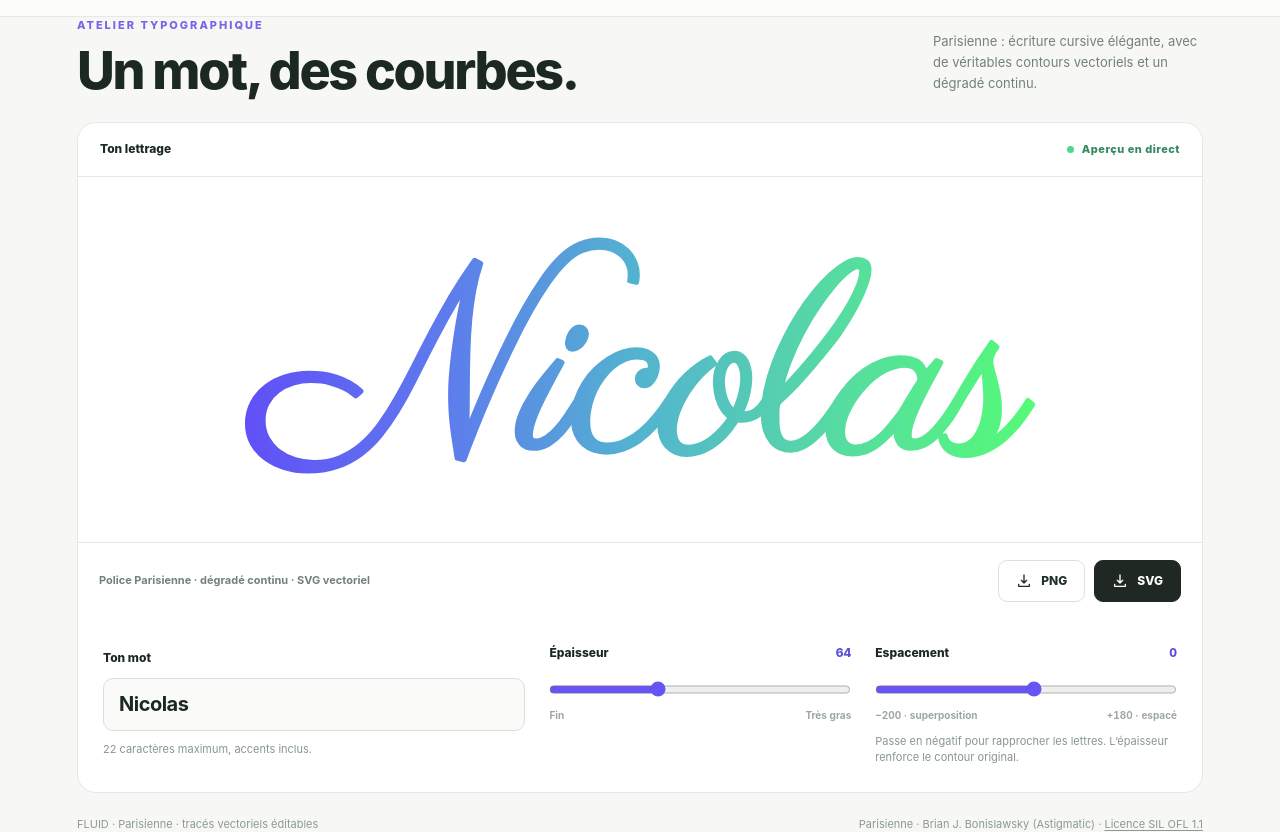
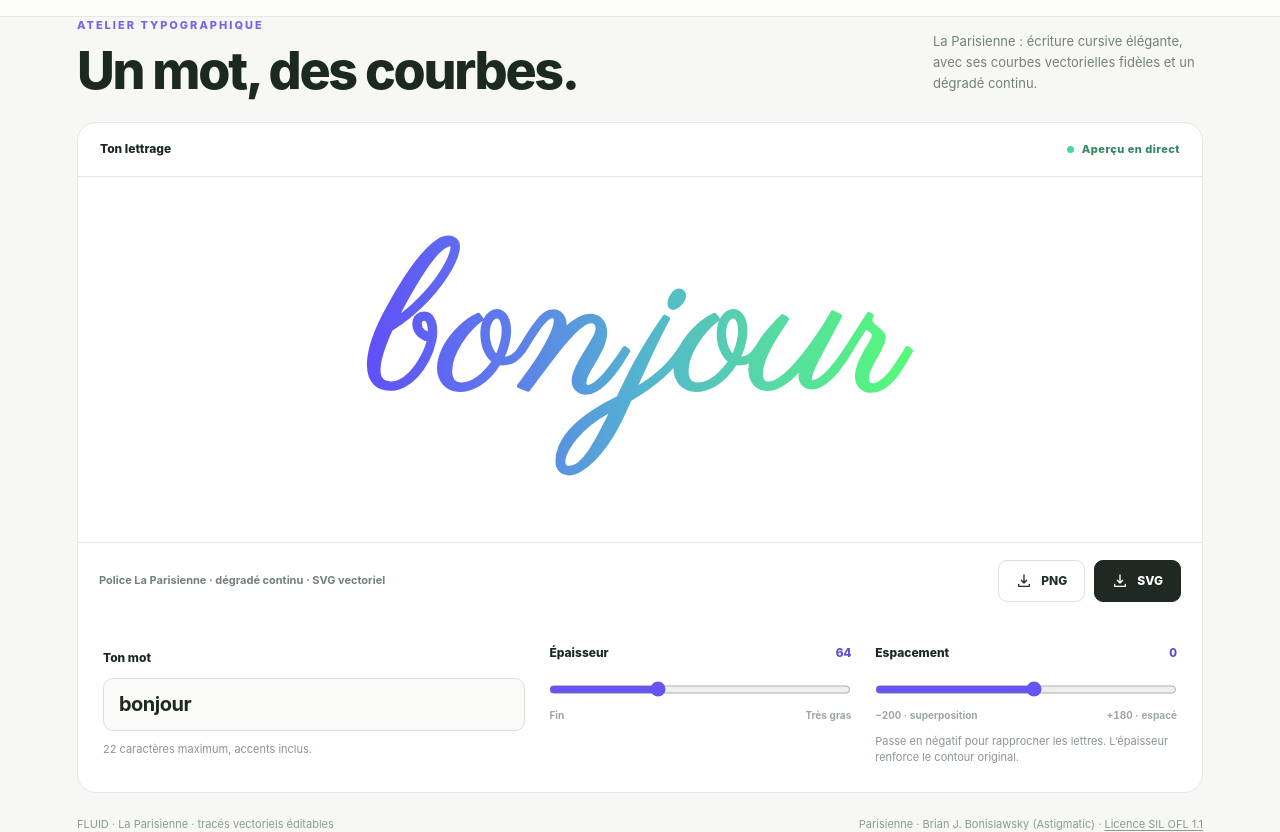
Before and after one commit to nguerin23/fluid-lettering, a plain HTML site: page index.html in a window 1280 px wide. Shown: the part 62-894 px from the top of the page. Drawn offline with Linux system fonts and the light colour scheme.

Commit message:
feat: set Parisienne lettering presentation and bonjour default

```diff
--- a/index.html
+++ b/index.html
@@ -66,30 +66,30 @@
 <body>
 <header><div class="wrap head"><div class="brand"><span class="brand-mark">f</span>fluid<span style="color:#6c58f6">.</span></div><span class="head-note">Vector lettering studio</span></div></header>
 <main class="wrap">
-  <div class="heading"><div><div class="eyebrow">Atelier typographique</div><h1>Un mot, des courbes.</h1></div><p class="subtitle">Parisienne : écriture cursive élégante, avec de véritables contours vectoriels et un dégradé continu.</p></div>
+  <div class="heading"><div><div class="eyebrow">Atelier typographique</div><h1>Un mot, des courbes.</h1></div><p class="subtitle">La Parisienne : écriture cursive élégante, avec ses courbes vectorielles fidèles et un dégradé continu.</p></div>
   <section class="card" aria-label="Éditeur de lettering">
     <div class="canvas-top"><span class="label-title">Ton lettrage</span><span id="liveStatus" class="live" aria-live="polite">Aperçu en direct</span></div>
     <div class="stage" id="stage"><div id="preview" role="img" aria-label="Lettrage vectoriel"><span class="empty">Chargement du tracé…</span></div></div>
-    <div class="stage-bottom"><span class="hint">Police Parisienne · dégradé continu · SVG vectoriel</span><div class="actions">
+    <div class="stage-bottom"><span class="hint">Police La Parisienne · dégradé continu · SVG vectoriel</span><div class="actions">
       <button id="downloadPNG" class="btn" type="button"><svg viewBox="0 0 24 24" aria-hidden="true"><path d="M12 3v12m-4-4 4 4 4-4M4 17v3h16v-3"/></svg>PNG</button>
       <button id="downloadSVG" class="btn primary" type="button"><svg viewBox="0 0 24 24" aria-hidden="true"><path d="M12 3v12m-4-4 4 4 4-4M4 17v3h16v-3"/></svg>SVG</button>
     </div></div>
     <div class="editor">
-      <div class="control word"><label for="word">Ton mot</label><input id="word" type="text" maxlength="22" autocomplete="off" spellcheck="false" value="Nicolas" placeholder="Écris ici…"><p class="note">22 caractères maximum, accents inclus.</p></div>
+      <div class="control word"><label for="word">Ton mot</label><input id="word" type="text" maxlength="22" autocomplete="off" spellcheck="false" value="bonjour" placeholder="Écris ici…"><p class="note">22 caractères maximum, accents inclus.</p></div>
       <div class="control"><div class="control-head"><label for="thickness">Épaisseur</label><output id="thicknessValue" for="thickness">64</output></div><input id="thickness" type="range" min="12" max="160" step="1" value="64"><div class="range-ends"><span>Fin</span><span>Très gras</span></div></div>
       <div class="control"><div class="control-head"><label for="spacing">Espacement</label><output id="spacingValue" for="spacing">0</output></div><input id="spacing" type="range" min="-200" max="180" step="1" value="0"><div class="range-ends"><span>−200 · superposition</span><span>+180 · espacé</span></div><p class="note">Passe en négatif pour rapprocher les lettres. L’épaisseur renforce le contour original.</p></div>
     </div>
   </section>
-  <footer class="bottom-note"><span>FLUID · Parisienne · tracés vectoriels éditables</span><span>Parisienne · Brian J. Bonislawsky (Astigmatic) · <a href="PARISIENNE-OFL.txt" target="_blank" rel="noopener">Licence SIL OFL 1.1</a></span></footer>
+  <footer class="bottom-note"><span>FLUID · La Parisienne · tracés vectoriels éditables</span><span>Parisienne · Brian J. Bonislawsky (Astigmatic) · <a href="PARISIENNE-OFL.txt" target="_blank" rel="noopener">Licence SIL OFL 1.1</a></span></footer>
 </main>
 <div id="toast" class="toast" role="status" aria-live="polite"></div>
-<script src="parisienne-outlines.js?v=1"></script>
+<script src="parisienne-outlines.js?v=2"></script>
 <script>
 'use strict';
 const $=id=>document.getElementById(id);
 const palettes={jello:['#6150f7','#5e7bed','#53b4cf','#56dba2','#55fa78']};
-const state={word:'Nicolas',thickness:64,fusion:0,slant:0,palette:'jello',transparent:true,seed:11};
-let currentSvg='',svgDimensions={width:1000,height:600},lastGeneratedWord='Nicolas',pendingFrame=0,toastTimer=0;
+const state={word:'bonjour',thickness:64,fusion:0,slant:0,palette:'jello',transparent:true,seed:11};
+let currentSvg='',svgDimensions={width:1000,height:600},lastGeneratedWord='bonjour',pendingFrame=0,toastTimer=0;
 function escapeXML(s){return String(s).replace(/[<>&"']/g,c=>({'<':'&lt;','>':'&gt;','&':'&amp;','"':'&quot;',"'":'&apos;'}[c]));}
 /* Fluid uses authentic outline paths from the original Parisienne design,
    Brian J. Bonislawsky / Astigmatic, SIL OFL 1.1. These are filled contours. */
@@ -142,7 +142,7 @@ function getHandwrittenSVG(){
     defs.push(`<linearGradient id="${id}" gradientUnits="userSpaceOnUse" x1="${fmt(x1)}" y1="0" x2="${fmt(x1+span)}" y2="0">${stops}</linearGradient>`);
     parts.push(`<g transform="translate(${fmt(g.x)} 0)"><path d="${g.d}" fill="url(#${id})" fill-rule="nonzero" stroke="url(#${id})" stroke-width="${fmt(thickening)}" stroke-linecap="round" stroke-linejoin="round" paint-order="stroke fill"/></g>`);
   }
-  return `<svg xmlns="${NS}" width="${Math.ceil(width)}" height="${Math.ceil(height)}" viewBox="${fmt(left)} ${fmt(top)} ${fmt(width)} ${fmt(height)}" role="img" aria-label="${escapeXML(word)} en Parisienne"><title>${escapeXML(word)} — Parisienne</title><desc>Parisienne : contours vectoriels authentiques, épaisseur réglable et dégradé horizontal continu sur toute l'inscription.</desc><defs>${defs.join('')}</defs><g transform="scale(1,-1)">${parts.join('')}</g></svg>`;
+  return `<svg xmlns="${NS}" width="${Math.ceil(width)}" height="${Math.ceil(height)}" viewBox="${fmt(left)} ${fmt(top)} ${fmt(width)} ${fmt(height)}" role="img" aria-label="${escapeXML(word)} en Parisienne"><title>${escapeXML(word)} — Parisienne</title><desc>La Parisienne : courbes quadratiques vectorielles fidèles à la police, épaisseur réglable et dégradé horizontal continu sur toute l'inscription.</desc><defs>${defs.join('')}</defs><g transform="scale(1,-1)">${parts.join('')}</g></svg>`;
 }
 
 function maintainLetterProportions(){
```
